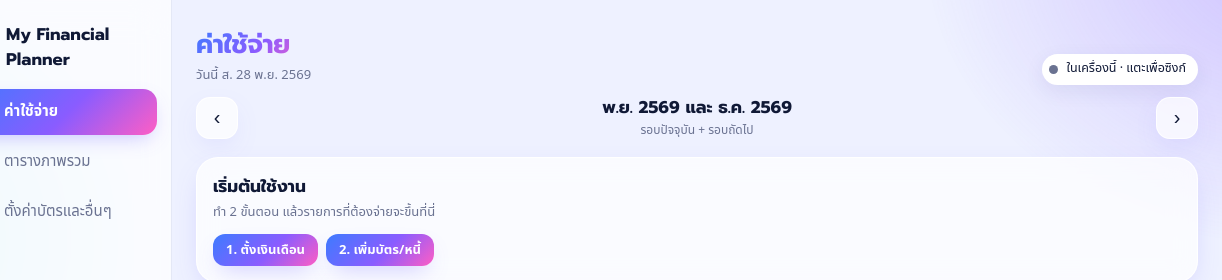
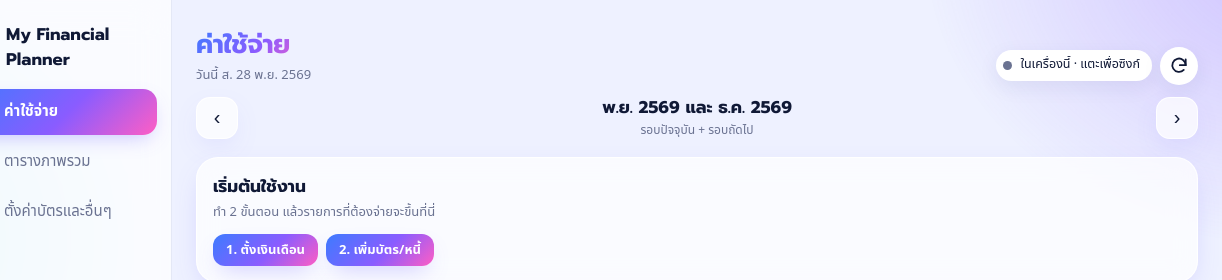
Before and after one commit to Katarinabma/debt-planner, a plain HTML site: page index.html in a window 1280 px wide. Shown: the top 280 px of the page, 58-1280 px from the left. Drawn offline with nearby package versions, Linux system fonts and the light colour scheme; a web font is replaced by a local one.

Commit message:
Add refresh button in header (cache-busting reload, same URL)
Co-Authored-By: Claude Sonnet 5.5 <noreply@anthropic.com>
Claude-Session: https://claude.ai/code/session_01PHc1evnFcro5qHkHoxSDCV

```diff
--- a/index.html
+++ b/index.html
@@ -428,6 +428,10 @@ body.locked{overflow:hidden}
 .rw.sp-paid .namebtn small:first-of-type{color:#bd4a8c}
 .grid td.spl::after,.grid td.paidsp::after{content:'↪';color:#c25aa0;font-size:11px;margin-left:2px}
 .grid td.paidsp{background:rgba(199,140,243,.14);text-decoration:none;opacity:1}
+
+header .hr{display:flex;align-items:center;gap:8px;min-width:0}
+.rfbtn{flex:none;width:38px;height:38px;border-radius:50%;border:0;background:var(--surface);color:var(--ink);box-shadow:var(--shadow);display:grid;place-items:center;cursor:pointer}
+.rfbtn:active{transform:scale(.92)}.rfbtn.spin svg{animation:rfspin .7s linear infinite}@keyframes rfspin{to{transform:rotate(360deg)}}
 </style>
 </head>
 <body>
@@ -1367,7 +1371,7 @@ function render(){
   const nav=[['month','ค่าใช้จ่าย',ic.cal],['table','ตารางภาพรวม',ic.tbl],['cards','ตั้งค่าบัตรและอื่นๆ',ic.set]]
     .map(x=>'<button data-act="tab" data-t="'+x[0]+'"'+(s.tab===x[0]?' aria-current="page"':'')+'>'+x[2]+x[1]+'</button>').join('');
   document.getElementById('app').innerHTML='<div class="shell"><aside class="side"><div class="brand"><span class="logo">'+LOGO+'</span>My Financial Planner</div><nav>'+nav+'</nav><div class="side-foot">ข้อมูลของคุณ</div></aside>'
-    +'<div class="content"><header><div><h1>'+TITLES[s.tab]+'</h1><p>วันนี้ '+WD[TODAY.getDay()]+' '+dm(TODAY)+' '+(TODAY.getFullYear()+543)+'</p></div>'+chipHtml()+'</header><main>'+body+'</main></div>'
+    +'<div class="content"><header><div><h1>'+TITLES[s.tab]+'</h1><p>วันนี้ '+WD[TODAY.getDay()]+' '+dm(TODAY)+' '+(TODAY.getFullYear()+543)+'</p></div><div class="hr">'+chipHtml()+'<button type="button" class="rfbtn" data-act="refresh" aria-label="รีเฟรชหน้า" title="รีเฟรชหน้า"><svg viewBox="0 0 24 24" width="20" height="20" fill="none" stroke="currentColor" stroke-width="2.2" stroke-linecap="round" stroke-linejoin="round"><path d="M20 11a8 8 0 1 0-2.3 5.7"/><path d="M20 4v7h-7"/></svg></button></div></header><main>'+body+'</main></div>'
     +'<button class="fab" data-act="add" aria-label="ลงรายการ"><span class="fabw">'+WALLET+'</span><span>ลงรายการ</span></button></div>';
   const tb=document.querySelector('.tbl');
   if(tb){
@@ -1720,6 +1724,8 @@ document.addEventListener('click',e=>{
   else if(a==='acct')openAcct();
   else if(a==='syncnow')smartSync(false);
   else if(a==='chpw')openPw(false);
+  else if(a==='refresh'){t.classList.add('spin');try{saveLocal()}catch(_){}
+    Promise.race([fetch(location.href.split('#')[0],{cache:'reload'}),new Promise(r=>setTimeout(r,2500))]).catch(()=>{}).then(()=>location.reload())}
   else if(a==='pk')lockKey(t.dataset.k);
   else if(a==='pinforgot')pinForgot();
   else if(a==='pinset')openPin(t.dataset.m);
```
